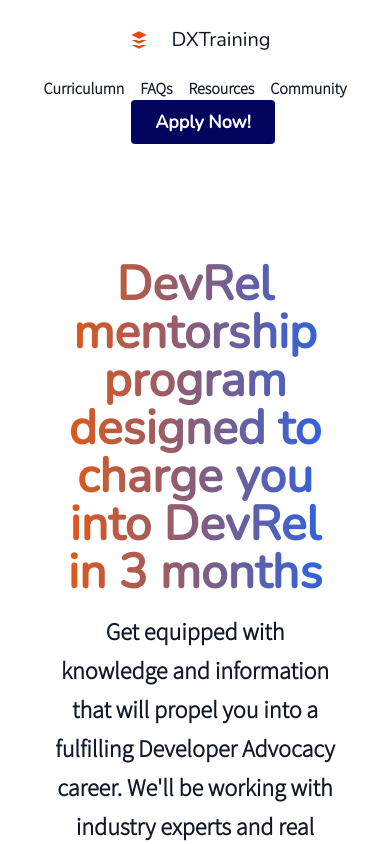
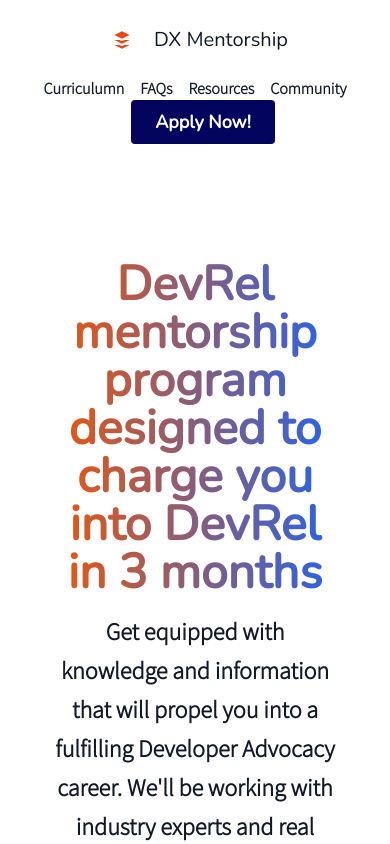
Before and after one commit to Dxmentorship/dxmentorship, a Next.js app: page / in a window 390 px wide. Shown: the top 844 px of the page. Built offline with nearby package versions, Linux system fonts and the light colour scheme.

Commit message:
Restyle testimonials

```diff
--- a/components/AppButton.js
+++ b/components/AppButton.js
@@ -1,11 +1,13 @@
 export default function AppButton(props) {
   // pass title and onClick as props
   return (
+    <>
       <button
         onClick={props.onClick}
         className="font-nunito inline-flex text-white bg-dxt-accents-3 border-0 py-2 px-6 focus:outline-none hover:bg-dxt-accents-1 rounded text-lg"
       >
         {props.title}
       </button>
+    </>
   );
 }
--- a/components/AppHero.js
+++ b/components/AppHero.js
@@ -3,7 +3,7 @@ import Image from "next/image";
 import ImageLoader from "../utils/imageLoader";
 export default function Hero() {
   function register() {
-    window.location.href = "https://uoo376jx6hb.typeform.com/to/zVymBRsP";
+    window.location.href = "https://forms.gle/PRBaVp9V517MJena7";
   }
   return (
     <section className="text-gray-900 body-font">
--- a/components/AppLogo.js
+++ b/components/AppLogo.js
@@ -13,7 +13,7 @@ export default function AppLogo() {
       >
         <path d="M12 2L2 7l10 5 10-5-10-5zM2 17l10 5 10-5M2 12l10 5 10-5"></path>
       </svg>
-      <span className="ml-3 text-xl font-nunito">DXTraining</span>
+      <span className="ml-3 text-xl font-nunito">DX Mentorship</span>
     </div>
   );
 }
--- a/components/Testimonials.js
+++ b/components/Testimonials.js
@@ -34,7 +34,7 @@ export default function Testimonials() {
   return (
     <div className="container px-6 mx-auto ">
       <section className="mb-8 text-gray-800 text-center">
-        <h2 className="text-5xl sm:mt-8 font-bold font-heading font-nunito mb-20 text-transparent  bg-clip-text bg-gradient-to-r from-pink-500 to-yellow-400">
+        <h2 className="text-5xl sm:mt-8 font-bold font-heading font-nunito mb-20 text-transparent  bg-clip-text bg-gradient-to-r from-green-700 to-blue-600">
           Hear from our past mentees
         </h2>
 
```
Lines whose indentation alone changed are shown as unchanged.
